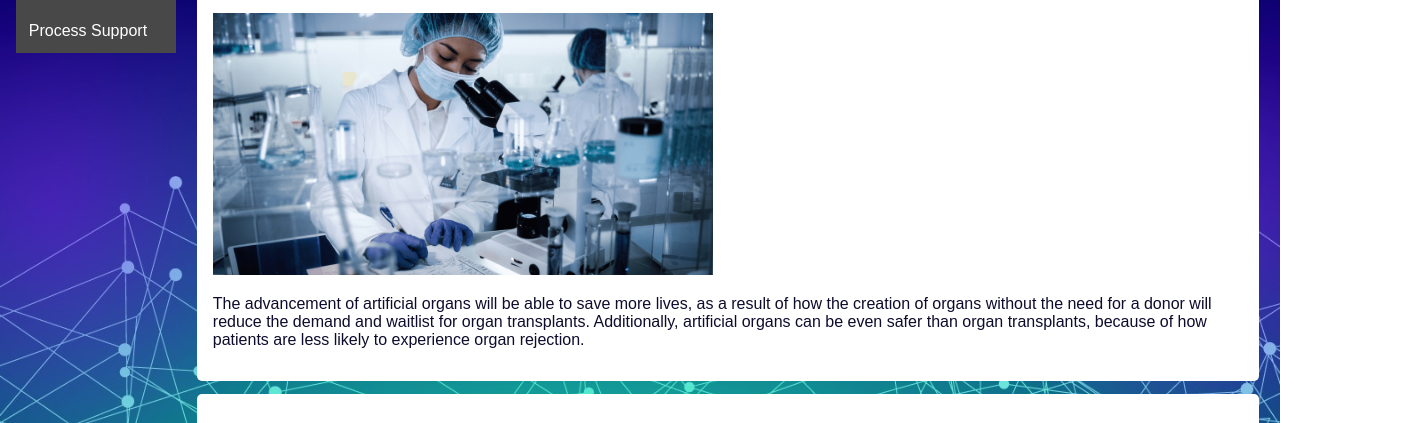
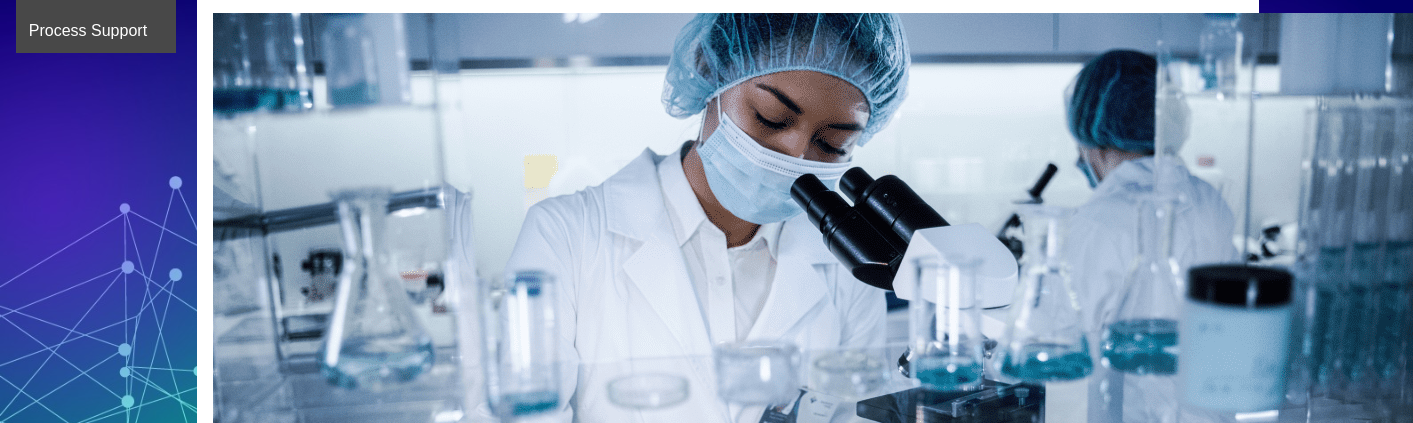
Before and after one commit to Venise-S/venise-s.github.io, a plain HTML site: page misc/opportunities.html in a window 1280 px wide. Shown: the part 328-751 px from the top of the page, 1413 px wide, since content can reach past the window. Drawn offline with Linux system fonts and the light colour scheme.

Commit message:
Update opportunities.html

```diff
--- a/misc/opportunities.html
+++ b/misc/opportunities.html
@@ -30,7 +30,7 @@
 			It is because of how artificial organs are reliant on technology improving, the functionality will improve
 			over time and will make such organs safer for the patient in the future.</p>
 
-		<img src="/images/researcher.png" alt="biomedical researcher" width="500">
+		<img src="/images/researcher.png" alt="biomedical researcher" class="main-image">
 
 		<p>The advancement of artificial organs will be able to save more lives, as a result of how the creation of
 			organs without the need for a donor will reduce the demand and waitlist for organ transplants.
```
